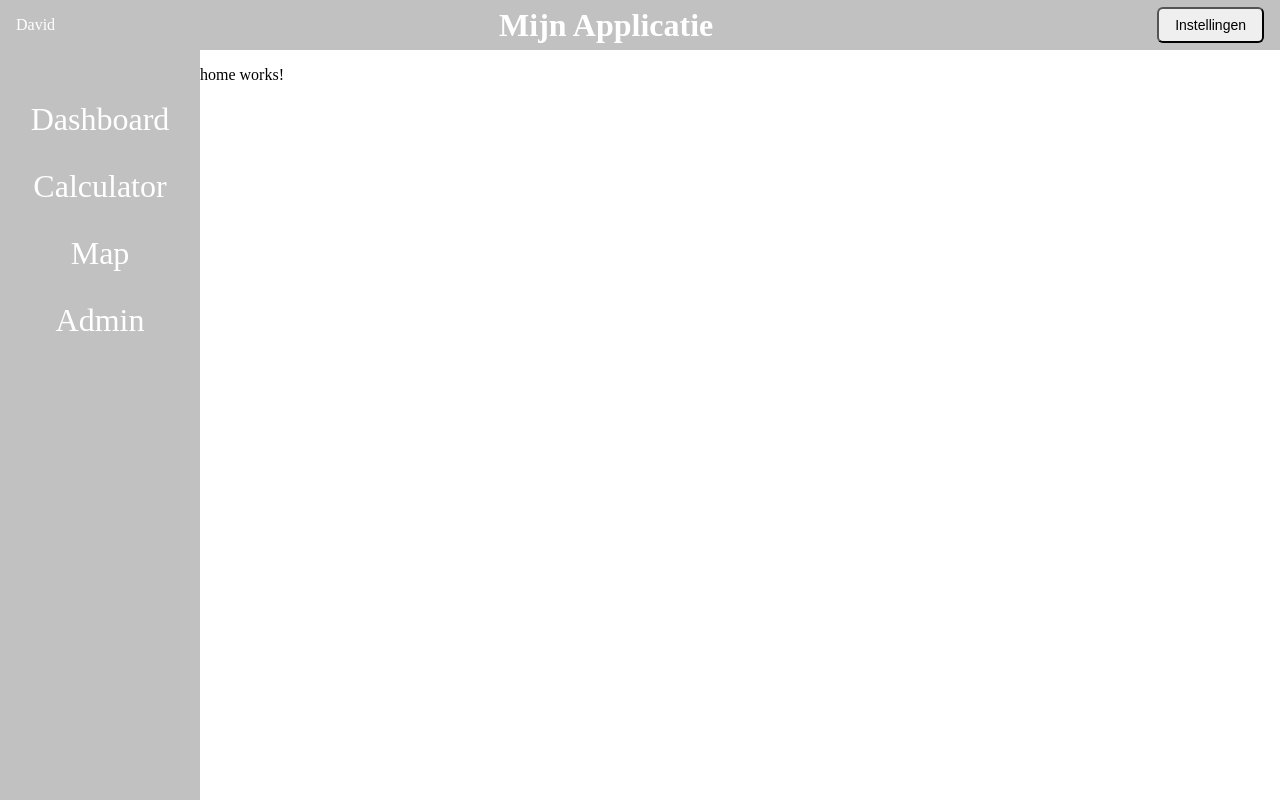
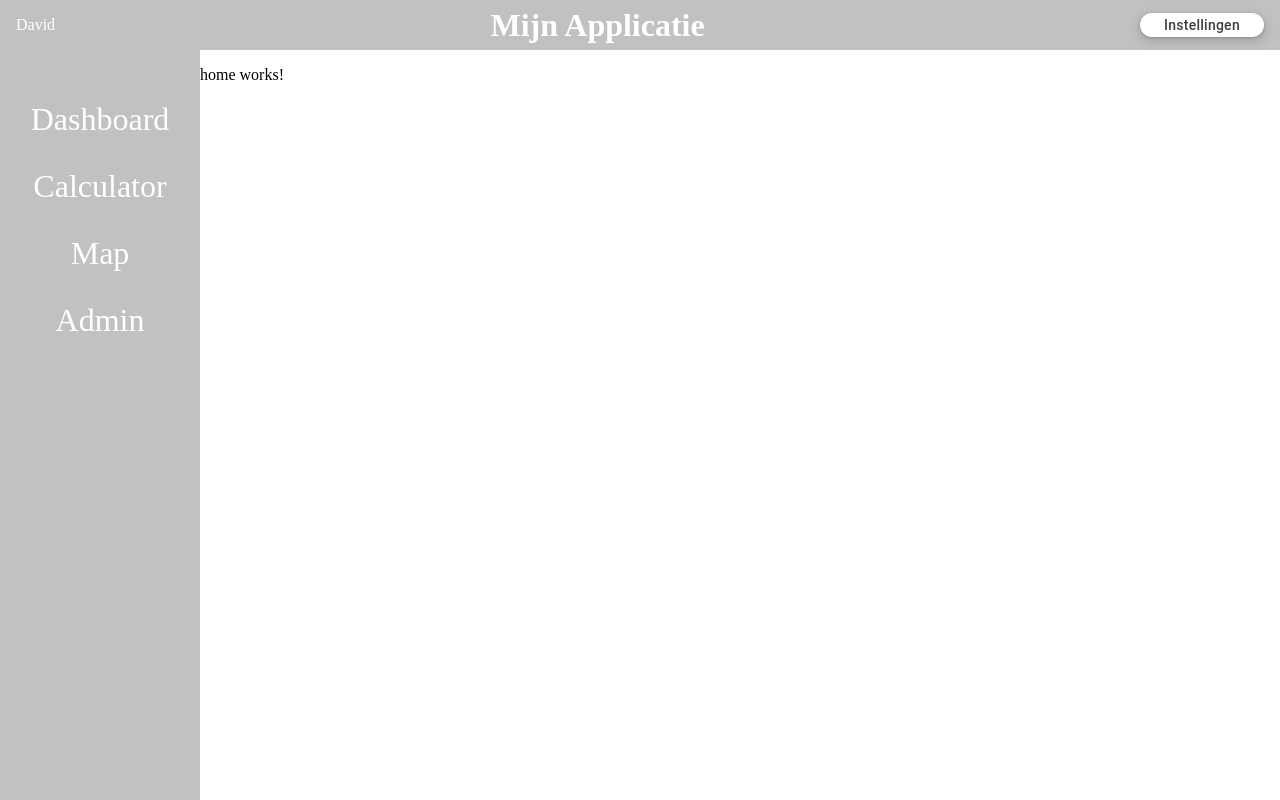
Before and after one commit to DavidtheCodeWizard/Angular-leaflet-project, an Angular app: page / in a window 1280 px wide. Built offline with nearby package versions, Linux system fonts and the light colour scheme.

Commit message:
Added Leaflet with search feature

```diff
--- a/src/app/app.config.ts
+++ b/src/app/app.config.ts
@@ -2,10 +2,8 @@ import { ApplicationConfig, provideBrowserGlobalErrorListeners } from '@angular/
 import { provideRouter } from '@angular/router';
 
 import { routes } from './app.routes';
+import { provideHttpClient } from '@angular/common/http';
 
 export const appConfig: ApplicationConfig = {
-  providers: [
-    provideBrowserGlobalErrorListeners(),
-    provideRouter(routes)
-  ]
+  providers: [provideHttpClient(), provideBrowserGlobalErrorListeners(), provideRouter(routes)],
 };
--- a/src/app/components/header/header.html
+++ b/src/app/components/header/header.html
@@ -6,6 +6,6 @@
     <h1 routerLink="" routerLinkActive="active">Mijn Applicatie</h1>
   </div>
   <div class="header-right">
-    <button class="btn-icon">Instellingen</button>
+    <button class="button-17" role="button">Instellingen</button>
   </div>
 </header>
--- a/src/app/components/header/header.scss
+++ b/src/app/components/header/header.scss
@@ -7,21 +7,3 @@
   justify-content: space-between;
   padding: 0 16px;
 }
-
-.header .btn-icon {
-  display: inline-flex;
-  align-items: center;
-  justify-content: center;
-
-  height: 36px;
-  padding: 0 16px;
-
-  border-radius: 6px;
-  font-size: 14px;
-  font-weight: 500;
-
-  transition:
-    background-color 0.2s ease,
-    color 0.2s ease,
-    box-shadow 0.2s ease;
-}
--- a/src/app/pages/map/map.html
+++ b/src/app/pages/map/map.html
@@ -1,5 +1,7 @@
 <div class="map-container">
-  <div class="map-frame">
-    <div id="map"></div>
+  <div class="search-box">
+    <input id="input" type="text" placeholder="Zoek locatie" [(ngModel)]="searchQuery" />
+    <button class="button-17 small" role="button" (click)="onSearch()">Zoek</button>
   </div>
+  <div id="map"></div>
 </div>
--- a/src/app/pages/map/map.scss
+++ b/src/app/pages/map/map.scss
@@ -3,10 +3,21 @@
   height: 100%;
   position: relative;
 }
+.search-box {
+  position: absolute;
+  top: 10px;
+  left: 50px;
+  z-index: 1000;
 
-.map-frame {
-  border: 2px solid black;
-  height: 100%;
+  background: white;
+  padding: 3px;
+  border-radius: 5px;
+}
+
+.search-box input {
+  padding: 2px;
+  border: 1px solid #ccc;
+  border-radius: 5px;
 }
 
 #map {
--- a/src/app/pages/map/map.ts
+++ b/src/app/pages/map/map.ts
@@ -1,14 +1,17 @@
 import { AfterViewInit, Component, OnInit } from '@angular/core';
 import * as L from 'leaflet';
+import { FormsModule } from '@angular/forms';
+import { HttpClient } from '@angular/common/http';
 
 @Component({
   selector: 'app-map',
-  imports: [],
+  imports: [FormsModule],
   templateUrl: './map.html',
   styleUrl: './map.scss',
 })
 export class MapComponent implements AfterViewInit {
   private map!: L.Map;
+  searchQuery: string = '';
 
   private initMap(): void {
     this.map = L.map('map', {
@@ -26,9 +29,29 @@ export class MapComponent implements AfterViewInit {
     tiles.addTo(this.map);
   }
 
-  constructor() {}
+  constructor(private http: HttpClient) {}
 
   ngAfterViewInit(): void {
     this.initMap();
   }
+
+  onSearch(): void {
+    console.log('Search query:', this.searchQuery);
+    if (!this.searchQuery) {
+      alert('Voer een locatie in!');
+      return;
+    }
+    // Implement search functionality here
+    const url = `https://nominatim.openstreetmap.org/search?q=${this.searchQuery}&format=json&limit=1`;
+    console.log('API URL:', url);
+
+    this.http.get(url).subscribe({
+      next: (Response) => {
+        console.log('API Response:', Response);
+      },
+      error: (error) => {
+        console.error('error', error);
+      },
+    });
+  }
 }
--- a/src/styles.scss
+++ b/src/styles.scss
@@ -4,3 +4,94 @@ body {
   margin: 0;
   padding: 0;
 }
+
+/*<!-- HTML !-->
+<button class="button-17" role="button">Button 17</button>
+
+/* CSS */
+.button-17 {
+  align-items: center;
+  appearance: none;
+  background-color: #fff;
+  border-radius: 24px;
+  border-style: none;
+  box-shadow:
+    rgba(0, 0, 0, 0.2) 0 3px 5px -1px,
+    rgba(0, 0, 0, 0.14) 0 6px 10px 0,
+    rgba(0, 0, 0, 0.12) 0 1px 18px 0;
+  box-sizing: border-box;
+  color: #3c4043;
+  cursor: pointer;
+  display: inline-flex;
+  fill: currentcolor;
+  font-family: 'Google Sans', Roboto, Arial, sans-serif;
+  font-size: 14px;
+  font-weight: 500;
+  height: 24px;
+  justify-content: center;
+  letter-spacing: 0.25px;
+  line-height: normal;
+  max-width: 100%;
+  overflow: visible;
+  padding: 2px 24px;
+  position: relative;
+  text-align: center;
+  text-transform: none;
+  transition:
+    box-shadow 280ms cubic-bezier(0.4, 0, 0.2, 1),
+    opacity 15ms linear 30ms,
+    transform 270ms cubic-bezier(0, 0, 0.2, 1) 0ms;
+  user-select: none;
+  -webkit-user-select: none;
+  touch-action: manipulation;
+  width: auto;
+  will-change: transform, opacity;
+  z-index: 0;
+}
+
+.button-17:hover {
+  background: #f6f9fe;
+  color: #174ea6;
+}
+
+.button-17:active {
+  box-shadow:
+    0 4px 4px 0 rgb(60 64 67 / 30%),
+    0 8px 12px 6px rgb(60 64 67 / 15%);
+  outline: none;
+}
+
+.button-17:focus {
+  outline: none;
+  border: 2px solid #4285f4;
+}
+
+.button-17:not(:disabled) {
+  box-shadow:
+    rgba(60, 64, 67, 0.3) 0 1px 3px 0,
+    rgba(60, 64, 67, 0.15) 0 4px 8px 3px;
+}
+
+.button-17:not(:disabled):hover {
+  box-shadow:
+    rgba(60, 64, 67, 0.3) 0 2px 3px 0,
+    rgba(60, 64, 67, 0.15) 0 6px 10px 4px;
+}
+
+.button-17:not(:disabled):focus {
+  box-shadow:
+    rgba(60, 64, 67, 0.3) 0 1px 3px 0,
+    rgba(60, 64, 67, 0.15) 0 4px 8px 3px;
+}
+
+.button-17:not(:disabled):active {
+  box-shadow:
+    rgba(60, 64, 67, 0.3) 0 4px 4px 0,
+    rgba(60, 64, 67, 0.15) 0 8px 12px 6px;
+}
+
+.button-17:disabled {
+  box-shadow:
+    rgba(60, 64, 67, 0.3) 0 1px 3px 0,
+    rgba(60, 64, 67, 0.15) 0 4px 8px 3px;
+}
```
Also changed, not shown: 1 other file (tests, documents, lock files or other folders).
